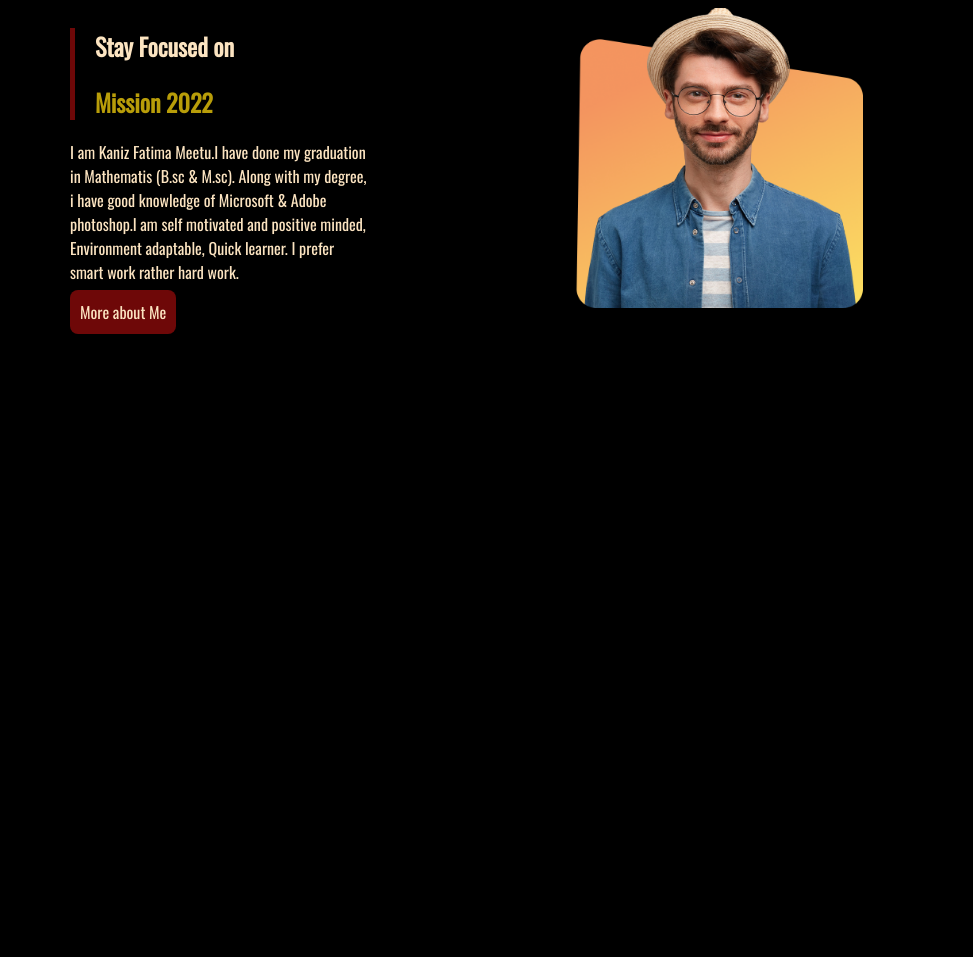
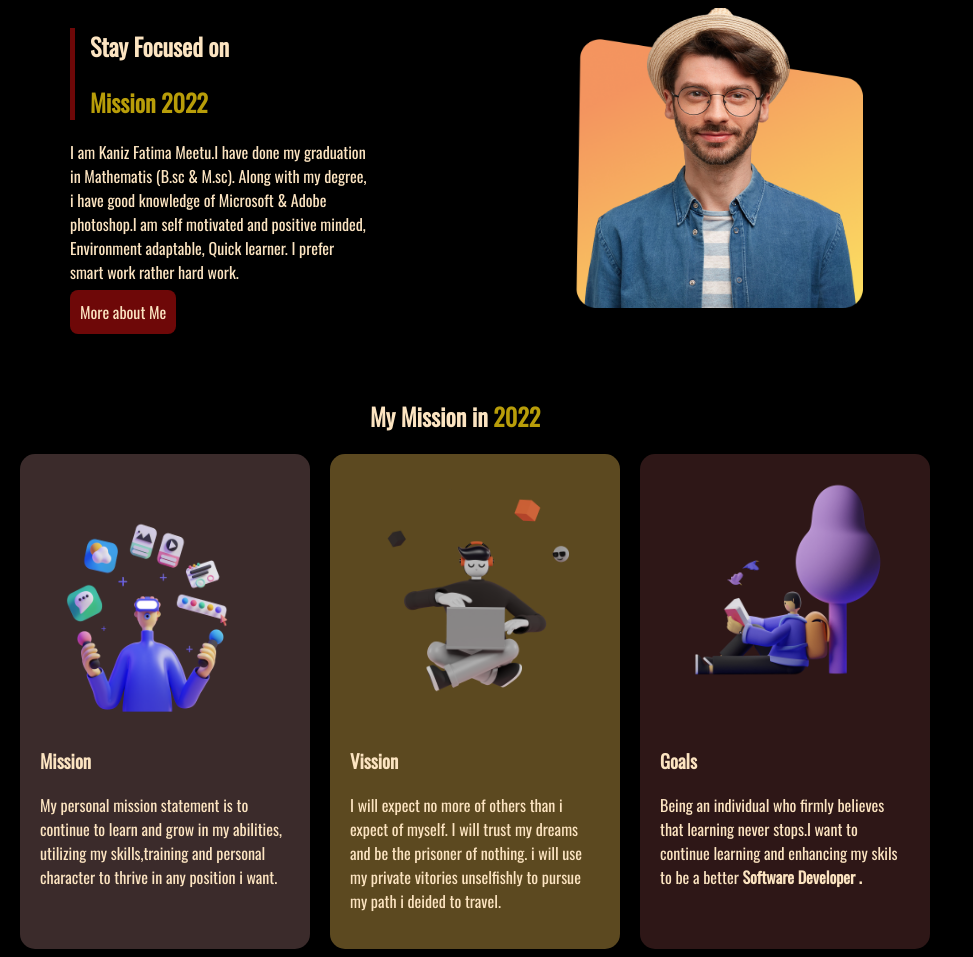
Before and after one commit to KanizFatimaMitu/assingment-01, a plain HTML site: page index.html in a window 1280 px wide. Shown: the whole page, without its empty margins (0-973 px from the left). Before the commit the page ends 800 px from the top, so only its background shows below. Drawn offline with nearby package versions, Linux system fonts and the light colour scheme; a web font is replaced by a local one.

Commit message:
part two of assingment done

```diff
--- a/index.html
+++ b/index.html
@@ -25,5 +25,30 @@
 
         </div>
     </section>
+    <br>
+
+    <div class="miss3">
+        <h2>My Mission in <span class="ass1">2022</span></h2>
+    </div>
+
+<section>
+    <div class="decor2">
+        <img class="pic2" src="illustrators/illustrator-1.png" alt="">
+        <h3 class="ass3">Mission</h3>
+        <p>My personal mission statement is to continue to learn and grow in my abilities, utilizing my skills,training and personal character to thrive in any position i want.</p>
+    </div>
+    <div class="decor3">
+        <img class="pic2" src="illustrators/illustrator-2.png" alt="">
+        <h3 class="ass3">Vission</h3>
+        <p>I will expect no more of others than i expect of myself. I will trust my dreams and be the prisoner of nothing. i will use my private vitories unselfishly to pursue my path i deided to travel. </p>
+    </div>
+    <div class="decor4">
+        <img class="pic2" src="illustrators/illustrator-3.png" alt="">
+        <h3 class="ass3">Goals</h3>
+        <p>Being an individual who firmly believes that learning never stops.I want to continue learning and enhancing my skils to be a better <strong>Software Developer .</strong> </p>
+    </div>
+</section>
+
+
 </body>
 </html>
--- a/style.css
+++ b/style.css
@@ -5,21 +5,53 @@ body{
     margin-right: 20px;
     color: rgb(252, 228, 193);
 }
+section{
+    display: flex;
+}
 #decor1{
     border-left: 5px solid;
     border-color: rgb(110, 8, 8);
-    padding: 0px 20px;
+    padding: 0px 15px;
 }
-.ass1{
-    color: rgb(184, 157, 9);
+.decor2{
+    padding: 20px;
+    width: 250px;
+    background-color: rgb(59, 43, 43);
+    margin-right: 20px;
+    border-radius: 15px;
+    }
+.decor3{
+    padding: 20px;
+    width: 250px;
+    background-color:rgb(92, 73, 32);
+    margin-right: 20px;
+    border-radius: 15px;
 }
-section{
-    display: flex;
+.decor4{
+    padding: 20px;
+    width: 250px;
+    background-color:rgb(46, 23, 23);
+    border-radius: 15px;
 }
 .pic1{
     height: 300px;
     width: 300px;
 }
+.pic2{
+    width: 250px;
+    height: 250px;
+}
+.ass1{
+    color: rgb(184, 157, 9);
+}
+.ass2{
+    text-decoration: none;
+    color: rgb(252, 228, 193);
+    background-color: rgb(110, 8, 8);
+    padding: 10px 10px;
+    border-radius: 8px;
+}
+
 .miss1{
     width: 300px;
     padding-right: 100px;
@@ -29,10 +61,7 @@ section{
     padding-left: 100px;
     padding-right: 50px;
 }
-.ass2{
-    text-decoration: none;
-    color: rgb(252, 228, 193);
-    background-color: rgb(110, 8, 8);
-    padding: 10px 10px;
-    border-radius: 8px;
+.miss3{
+    margin-left: 350px;
+    padding-top: 30px;
 }
```
